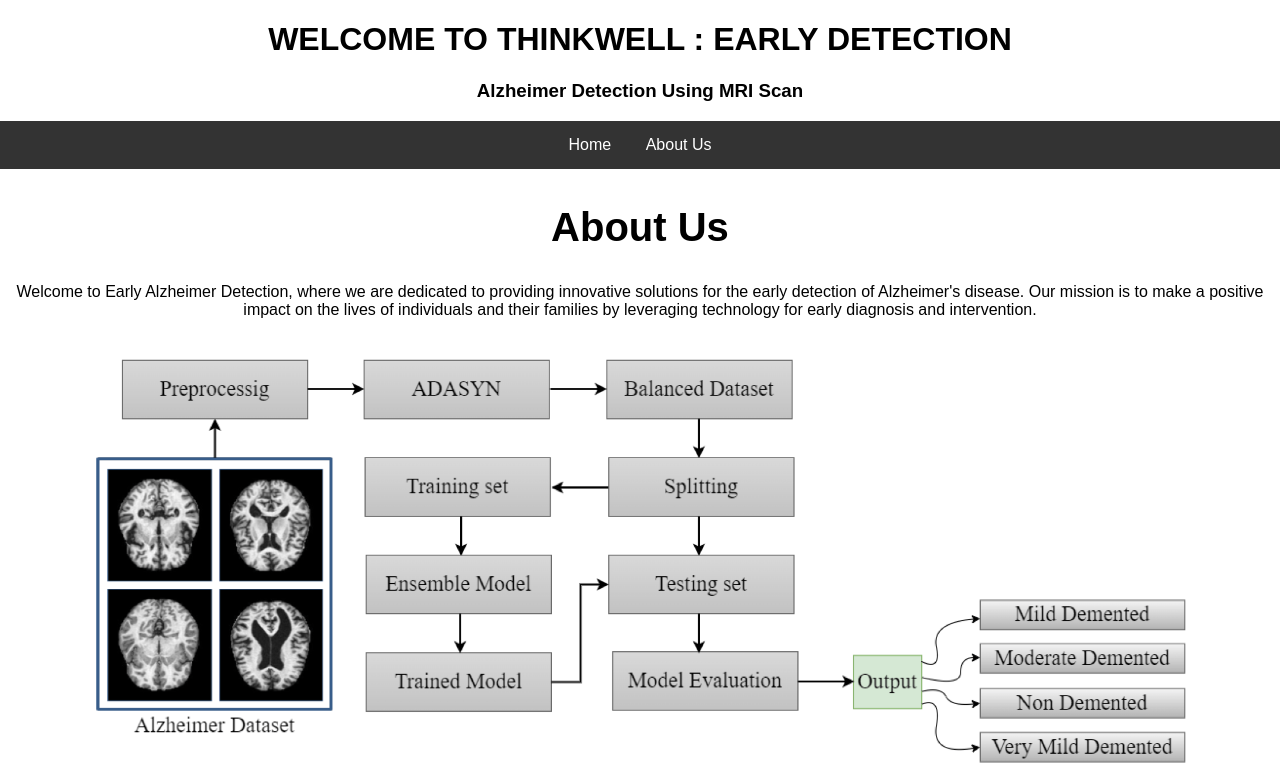
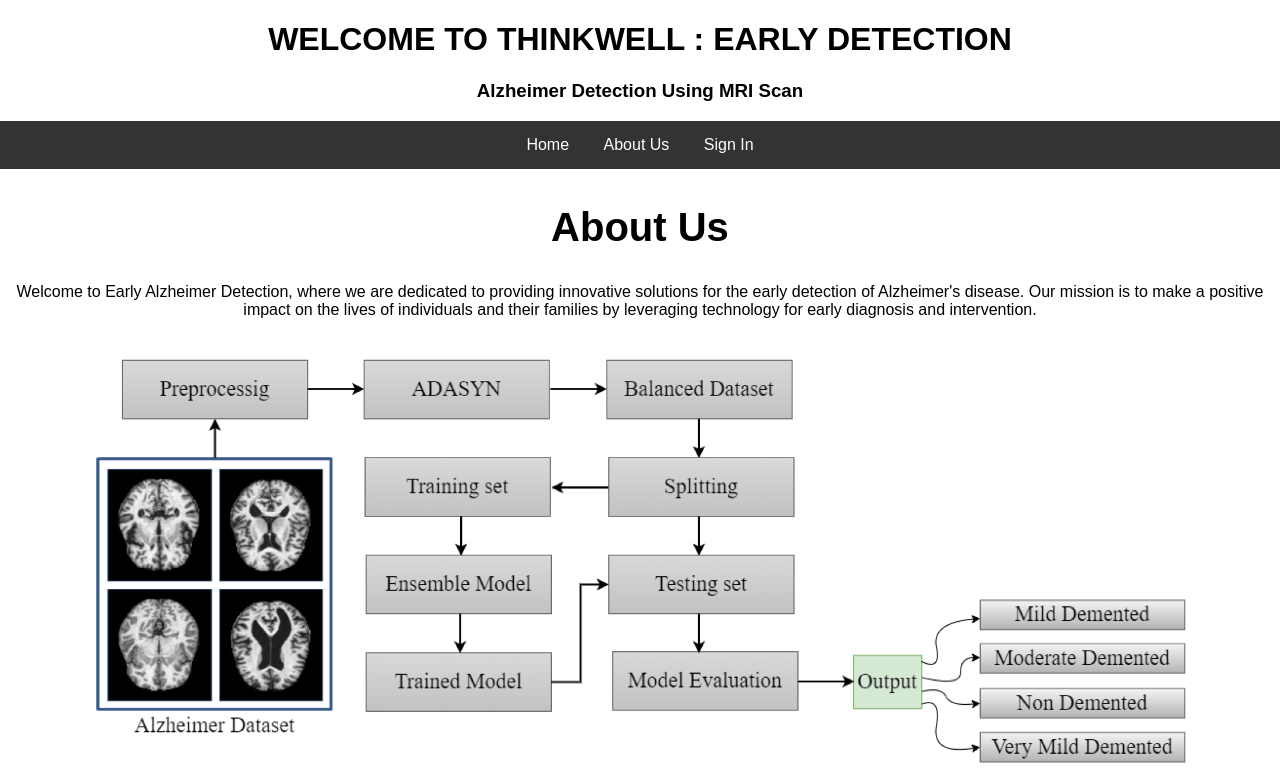
Before and after one commit to shuence/Alzheimer-Detections, a plain HTML site: page about.html in a window 1280 px wide. Shown: the top 782 px of the page. Drawn offline with Linux system fonts and the light colour scheme.

Commit message:
Fixed Sign in button

```diff
--- a/about.html
+++ b/about.html
@@ -19,6 +19,7 @@
     <nav>
         <a href="index.html">Home</a>
         <a href="about.html">About Us</a>
+        <a href="signin.html">Sign In</a>
     </nav>
 
     <!-- About Us Page -->
```
